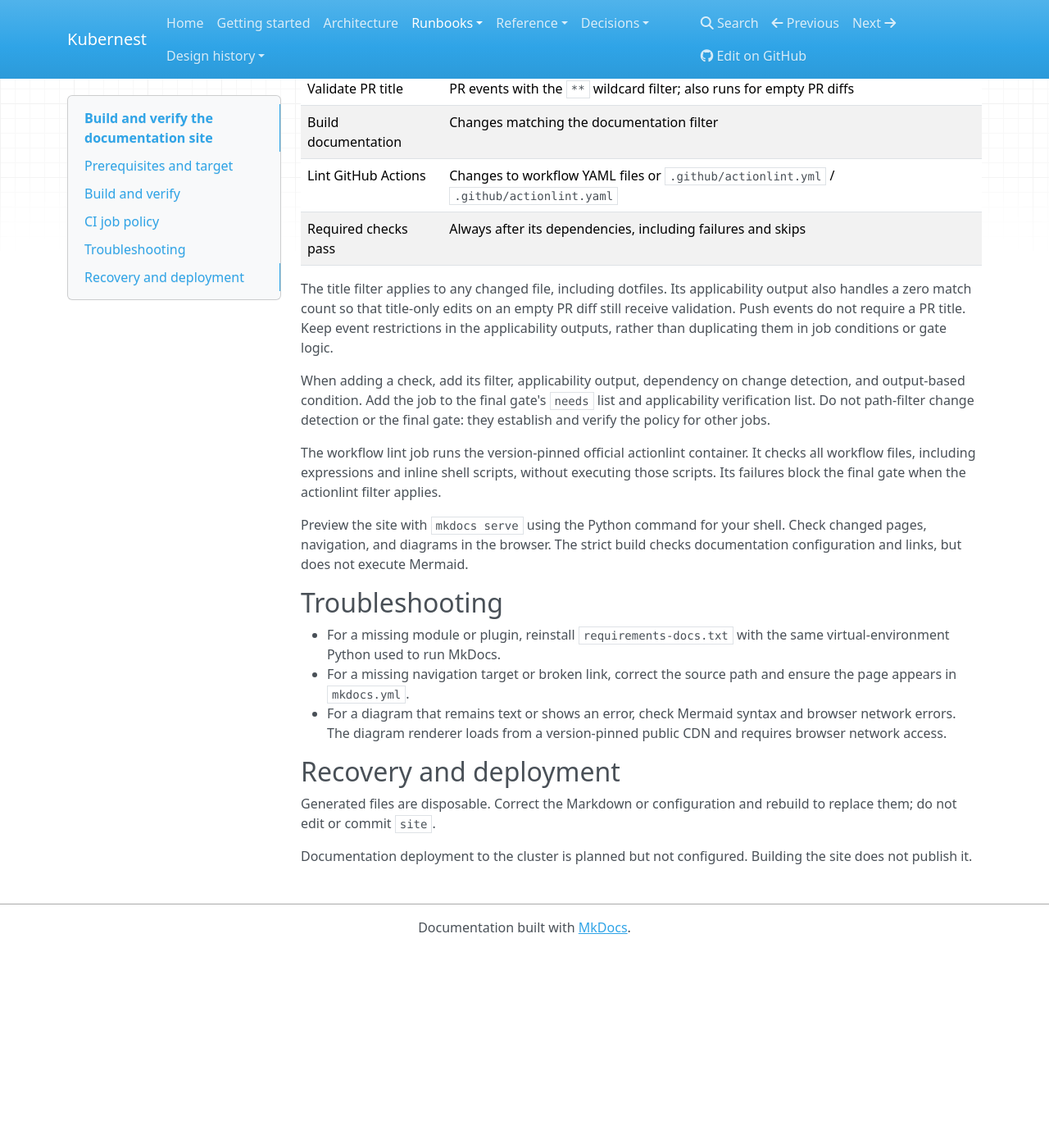
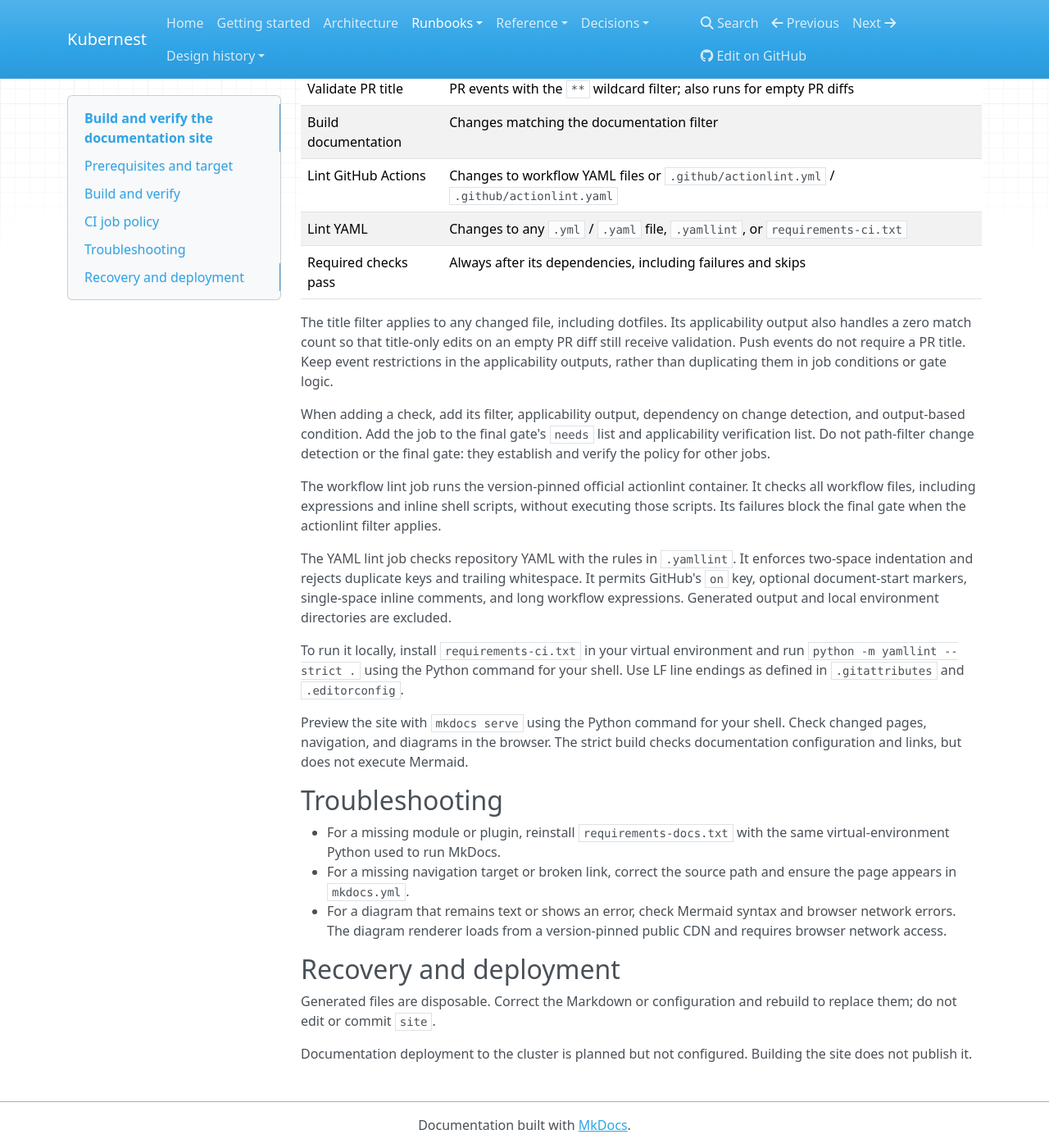
Before and after one commit to njmccorkle/kubernest, an MkDocs documentation site: the page built from docs/runbooks/documentation-site.md, in a window 1280 px wide and 1400 px high, scrolled down 888 px. Shown: the whole window at 82% size. Built offline with MkDocs 1.6.1, drawn with Linux system fonts in a browser that asks for light colours; nearby versions of some CDN libraries; before the commit the page ends 2047 px from its top, so only the background shows below that.

Commit message:
ci: add filtered YAML linting and managed CI dependencies
Co-authored-by: Copilot App <223556219+Copilot@users.noreply.github.com>

```diff
--- a/docs/runbooks/documentation-site.md
+++ b/docs/runbooks/documentation-site.md
@@ -46,6 +46,7 @@ jobs and the final gate consume.
 | Validate PR title | PR events with the `**` wildcard filter; also runs for empty PR diffs |
 | Build documentation | Changes matching the documentation filter |
 | Lint GitHub Actions | Changes to workflow YAML files or `.github/actionlint.yml` / `.github/actionlint.yaml` |
+| Lint YAML | Changes to any `.yml` / `.yaml` file, `.yamllint`, or `requirements-ci.txt` |
 | Required checks pass | Always after its dependencies, including failures and skips |
 
 The title filter applies to any changed file, including dotfiles. Its
@@ -63,6 +64,16 @@ The workflow lint job runs the version-pinned official actionlint container.
 It checks all workflow files, including expressions and inline shell scripts,
 without executing those scripts. Its failures block the final gate when the
 actionlint filter applies.
+
+The YAML lint job checks repository YAML with the rules in `.yamllint`.
+It enforces two-space indentation and rejects duplicate keys and trailing
+whitespace. It permits GitHub's `on` key, optional document-start markers,
+single-space inline comments, and long workflow expressions. Generated output
+and local environment directories are excluded.
+
+To run it locally, install `requirements-ci.txt` in your virtual environment and
+run `python -m yamllint --strict .` using the Python command for your shell.
+Use LF line endings as defined in `.gitattributes` and `.editorconfig`.
 
 Preview the site with `mkdocs serve` using the Python command for your shell.
 Check changed pages, navigation, and diagrams in the browser. The strict build
--- /dev/null
+++ b/requirements-ci.txt
@@ -0,0 +1 @@
+yamllint==1.38.0
```
Also changed, not shown: docs/reference/documentation.md (+4 -3 lines), 3 other files.
